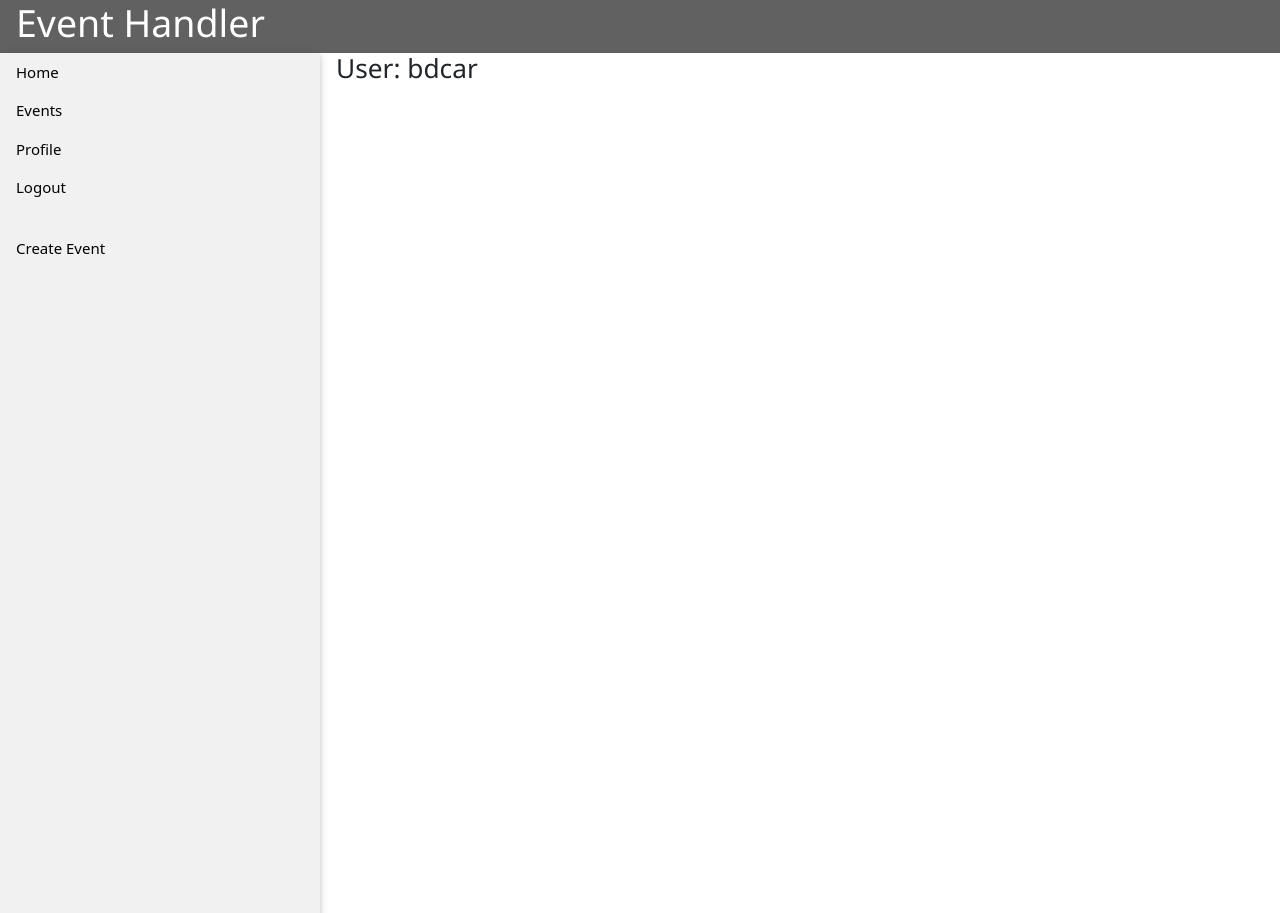
After one commit to JackSteffan/EventHandler, a Django app: page /home/profile/ in a window 1280 px wide. The commit adds this page. Run offline with Django 5.2, Linux system fonts and the light colour scheme; a user stored in the database is signed in.

Commit message:
Made a very rough pofile page

```diff
--- a/website/templates/index.html
+++ b/website/templates/index.html
@@ -30,7 +30,7 @@
   {% block sidebar %}
   <a href="{% url 'home' %}" class="w3-bar-item w3-button">Home</a>
   <a href="{% url 'events' %}" class="w3-bar-item w3-button">Events</a>
-  <a href="#" class="w3-bar-item w3-button">Profile</a>
+  <a href="{% url 'profile' %}" class="w3-bar-item w3-button">Profile</a>
   {% if user.is_authenticated %}
     <form id="logout-form" method="post" action="{% url 'logout' %}">
       {% csrf_token %}
--- /dev/null
+++ b/website/templates/profile.html
@@ -0,0 +1,9 @@
+{% extends "index.html" %}
+
+{% block content %}
+<div style="margin-left:25%">
+    <div class="w3-container">
+        <h3>User: {{ user.get_username }}</h3>
+    </div>
+</div>
+{% endblock %}
--- a/website/urls.py
+++ b/website/urls.py
@@ -5,5 +5,5 @@ urlpatterns = [
     #path('', views.index, name='index'),
     path('', views.home, name='home'),
     path('events/', views.EventsView.as_view(), name='events'),
-
+    path('profile/', views.profile, name='profile'),
 ]
--- a/website/views.py
+++ b/website/views.py
@@ -23,6 +23,10 @@ def events(request):
     }
     return render(request, 'events.html', context=context)
 
+@login_required
+def profile(request):
+    return render(request, 'profile.html')
+
 class EventsView(LoginRequiredMixin, generic.ListView):
     """Generic class-based view for a list of events."""
     model = Event
```
